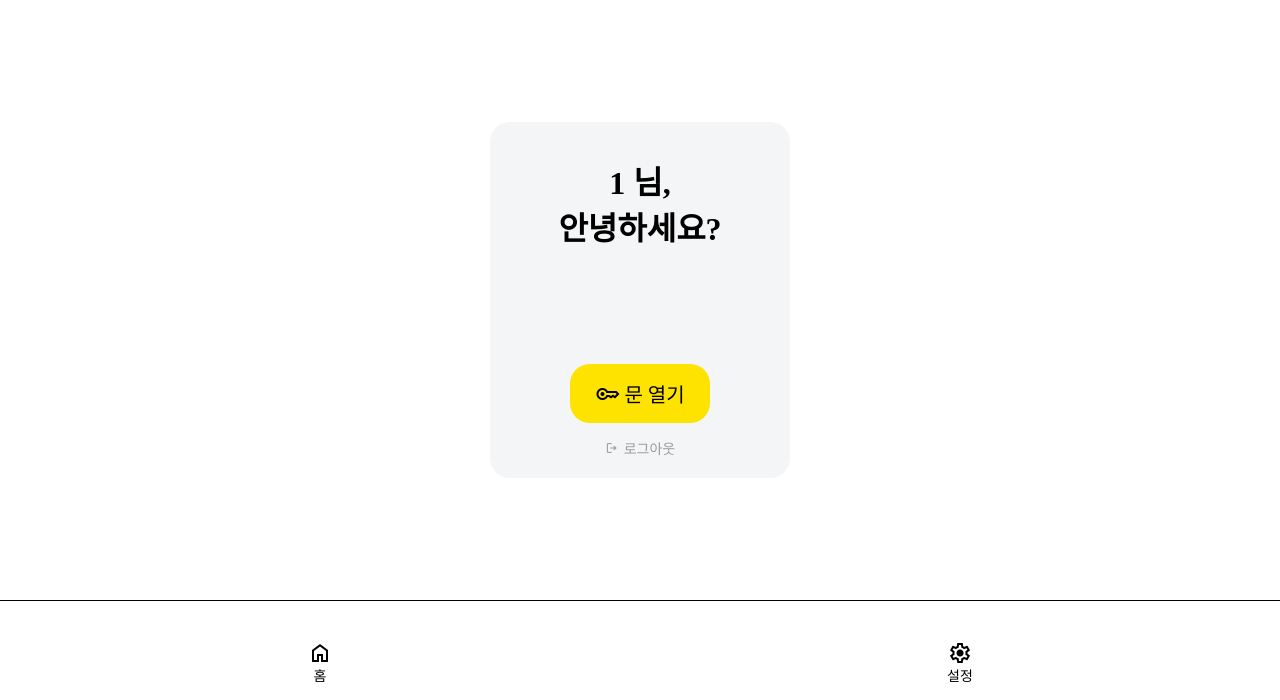
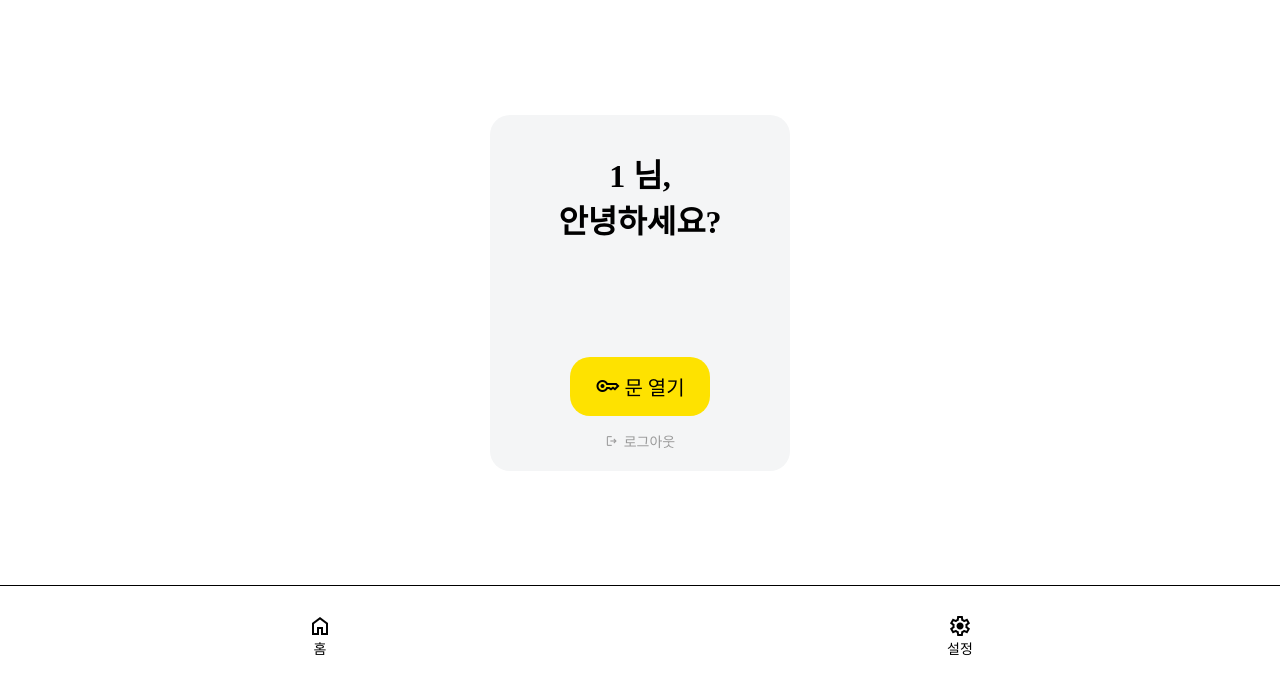
Before and after one commit to jihun-io/dooropener, a Flask app: page / in a window 1280 px wide. Shown: the part 100-800 px from the top of the page. Run offline with Flask 3, Linux system fonts and the light colour scheme; the visitor is signed in with stand-in values (Sample User, id 1); some web fonts are replaced.

Commit message:
footer style changed

```diff
--- a/static/css/style.css
+++ b/static/css/style.css
@@ -77,9 +77,9 @@ footer {
   width: 100%;
   height: 100px;
   display: flex;
-  align-items: flex-end;
+  align-items: center;
   justify-content: space-around;
-  padding-bottom: 15px;
+  margin-bottom: 15px;
   border-top: 1px solid black;
   border-radius: 0px!important;
 }
```
